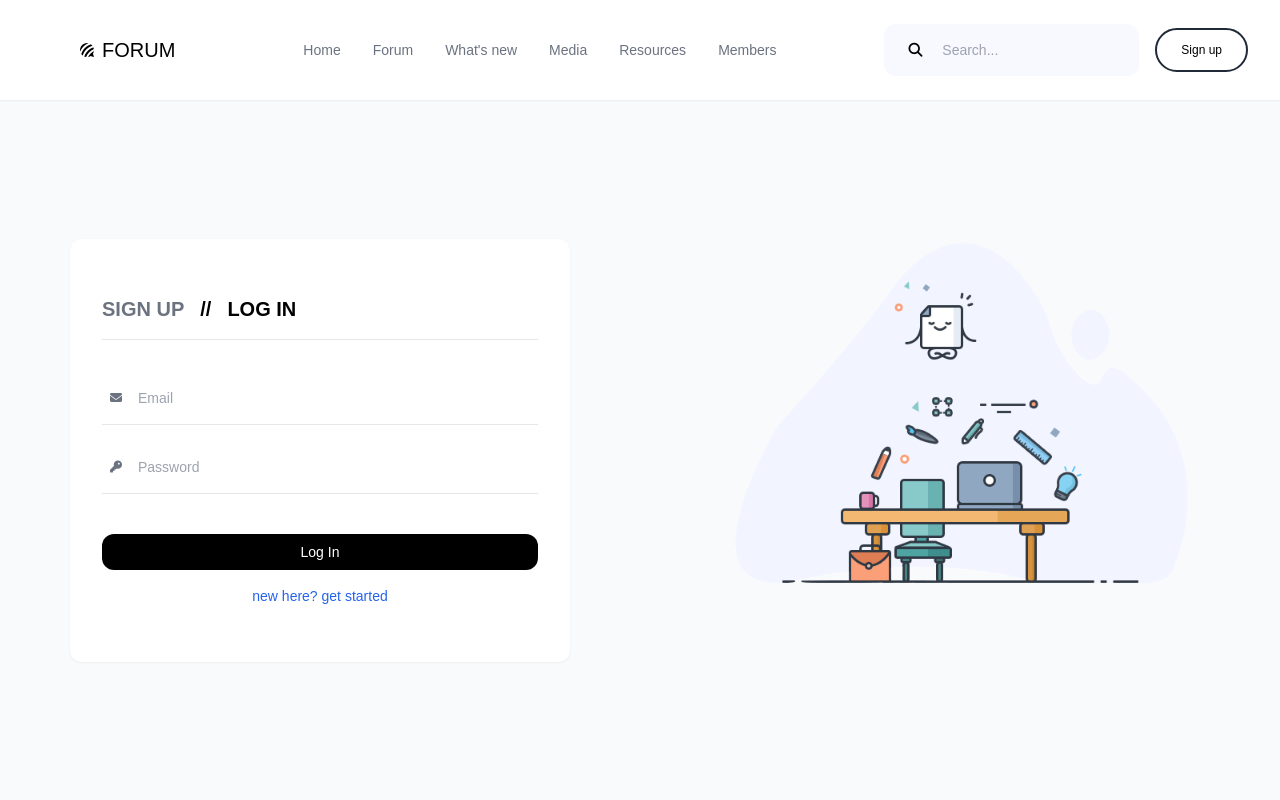
After one commit to ishwarjagdale/forum, a Django app: page /login/ in a window 1280 px wide. The commit adds this page. Run offline with Django 4.2, Linux system fonts and the light colour scheme; some libraries are stand-ins or nearby versions; some web fonts are replaced.

Commit message:
added signup login and logout views

```diff
--- a/forum/urls.py
+++ b/forum/urls.py
@@ -1,8 +1,12 @@
+from django.contrib.auth.views import LogoutView, LoginView
 from django.urls import path
-from .views import home, new_thread
 
+from .views import home, new_thread, sign_up, log_in
 
 urlpatterns = [
     path('', home, name='home'),
-    path('new-thread/', new_thread, name='new-thread')
+    path('new-thread/', new_thread, name='new-thread'),
+    path('signup/', sign_up, name='signup'),
+    path('login/', log_in, name='login'),
+    path('logout/', LogoutView.as_view(next_page='home'), name='logout'),
 ]
--- a/forum/views.py
+++ b/forum/views.py
@@ -1,6 +1,10 @@
-from django.shortcuts import render
+import datetime
 
-from .models import *
+from django.contrib.auth import login
+from django.shortcuts import render, redirect, reverse
+
+from .forms import SignUpForm, LogInForm
+from .models import Users, Thread
 
 
 def home(request):
@@ -12,21 +16,19 @@ def home(request):
     query = Thread.objects().all()
 
     populars = map(lambda x: {
-            "thread_id": x.thread_id,
-            "topic": x.topic,
-            "author": Users.objects.get(username=x.author),
-            "views": x.views,
-            "replies": x.replies,
-            "date_posted": x.date_posted
-        }, sorted(query, key=lambda x: x['views'], reverse=True)[: 3])
+        "thread_id": x.thread_id,
+        "topic": x.topic,
+        "author": Users.objects.get(username=x.author),
+        "views": x.views,
+        "replies": x.replies,
+        "date_posted": x.date_posted
+    }, sorted(query, key=lambda x: x['views'], reverse=True)[: 3])
 
     if "search" in request.GET:
         query = filter(lambda x: (request.GET.get("search").lower() in str(x.topic).lower()) or
                                  (request.GET.get("search").lower() in " ".join(x.tags).lower()), query)
     if "filter" in request.GET:
         query = filter(lambda x: request.GET.get("filter") in x.tags, query)
-
-    print(request.GET.get('filter'))
 
     for thread in query:
         threads.append({
@@ -51,4 +53,62 @@ def home(request):
 
 def new_thread(request):
     context = {'title': 'Home'}
-    return render(request, "forum/views/new_thread.html", context=context)
+    if request.user.is_authenticated:
+        return render(request, "forum/views/new-thread.html", context=context)
+    return redirect(reverse('login') + "?next=/new-thread/", next='new-thread')
+
+
+def sign_up(request):
+    context = {"title": "Sign Up"}
+
+    if request.user.is_authenticated:
+        return redirect(request.GET.get('next', default='home'))
+
+    if request.POST:
+        form = SignUpForm(request.POST)
+        if form.is_valid():
+            data = form.cleaned_data
+            name = data.get('name')
+            email = data.get('email')
+            password = data.get('password')
+            confirm_password = data.get('confirm_password')
+            print(name, email, password, confirm_password)
+            if password != confirm_password:
+                form.add_error("confirm_password", "Passwords doesn't match")
+            if not form.errors:
+                user = Users.create(name=name, email=email, password=password, authenticated=True, is_active=True)
+                login(request, user)
+                user.last_login = datetime.datetime.now()
+                user.save()
+                return redirect(request.GET.get('next', default='home'))
+
+        context['form'] = form
+        return render(request, "forum/views/sign-up.html", context=context)
+
+    return render(request, "forum/views/sign-up.html", context=context)
+
+
+def log_in(request):
+    if request.user.is_authenticated:
+        return redirect(request.GET.get('next', default='home'))
+
+    context = {"title": "Log In"}
+    if request.POST:
+        form = LogInForm(request.POST)
+        if form.is_valid():
+            data = form.cleaned_data
+            email = data.get("email")
+            password = data.get("password")
+
+            try:
+                user = Users.objects.get(email=email, password=password)
+                login(request, user)
+                user.last_login = datetime.datetime.now()
+                user.save()
+                return redirect(request.GET.get('next', default='home'))
+            except Users.DoesNotExist:
+                form.add_error('email', "Invalid email or password")
+
+        context['form'] = form
+        return render(request, "forum/views/sign-up.html", context=context)
+    return render(request, "forum/views/sign-up.html", context=context)
--- a/static/css/dist.css
+++ b/static/css/dist.css
@@ -525,8 +529,44 @@ video {
   top: 0px;
 }
 
+.bottom-0 {
+  bottom: 0px;
+}
+
+.right-0 {
+  right: 0px;
+}
+
+.-bottom-10 {
+  bottom: -2.5rem;
+}
+
+.bottom-10 {
+  bottom: 2.5rem;
+}
+
+.top-\[100px\] {
+  top: 100px;
+}
+
+.z-10 {
+  z-index: 10;
+}
+
+.z-20 {
+  z-index: 20;
+}
+
 .m-2 {
   margin: 0.5rem;
+}
+
+.m-auto {
+  margin: auto;
+}
+
+.m-4 {
+  margin: 1rem;
 }
 
 .mx-2 {
@@ -537,6 +577,25 @@ video {
 .mx-4 {
   margin-left: 1rem;
   margin-right: 1rem;
+}
+
+.my-2 {
+  margin-top: 0.5rem;
+  margin-bottom: 0.5rem;
+}
+
+.my-6 {
+  margin-top: 1.5rem;
+  margin-bottom: 1.5rem;
+}
+
+.my-4 {
+  margin-top: 1rem;
+  margin-bottom: 1rem;
+}
+
+.-mr-8 {
+  margin-right: -2rem;
 }
 
 .mb-1 {
@@ -563,6 +622,22 @@ video {
   margin-right: 1rem;
 }
 
+.mt-4 {
+  margin-top: 1rem;
+}
+
+.mb-8 {
+  margin-bottom: 2rem;
+}
+
+.mt-8 {
+  margin-top: 2rem;
+}
+
+.mb-6 {
+  margin-bottom: 1.5rem;
+}
+
 .block {
   display: block;
 }
@@ -610,6 +693,10 @@ video {
 
 .w-full {
   width: 100%;
+}
+
+.max-w-\[500px\] {
+  max-width: 500px;
 }
 
 .flex-1 {
@@ -661,9 +764,19 @@ video {
   border-color: rgb(31 41 55 / var(--tw-border-opacity));
 }
 
+.border-red-400 {
+  --tw-border-opacity: 1;
+  border-color: rgb(248 113 113 / var(--tw-border-opacity));
+}
+
 .bg-\[\#f8f8ff\] {
   --tw-bg-opacity: 1;
   background-color: rgb(248 248 255 / var(--tw-bg-opacity));
+}
+
+.bg-black {
+  --tw-bg-opacity: 1;
+  background-color: rgb(0 0 0 / var(--tw-bg-opacity));
 }
 
 .bg-green-100 {
@@ -707,6 +840,15 @@ video {
 
 .p-\[0\.75rem\] {
   padding: 0.75rem;
+}
+
+.p-1 {
+  padding: 0.25rem;
+}
+
+.px-10 {
+  padding-left: 2.5rem;
+  padding-right: 2.5rem;
 }
 
 .px-12 {
@@ -744,8 +886,22 @@ video {
   padding-bottom: 1.5rem;
 }
 
+.px-2 {
+  padding-left: 0.5rem;
+  padding-right: 0.5rem;
+}
+
+.px-\[1\.25rem\] {
+  padding-left: 1.25rem;
+  padding-right: 1.25rem;
+}
+
 .pb-2 {
   padding-bottom: 0.5rem;
+}
+
+.pb-4 {
+  padding-bottom: 1rem;
 }
 
 .pb-8 {
@@ -827,6 +987,16 @@ video {
   color: rgb(251 146 60 / var(--tw-text-opacity));
 }
 
+.text-white {
+  --tw-text-opacity: 1;
+  color: rgb(255 255 255 / var(--tw-text-opacity));
+}
+
+.text-blue-600 {
+  --tw-text-opacity: 1;
+  color: rgb(37 99 235 / var(--tw-text-opacity));
+}
+
 .outline-none {
   outline: 2px solid transparent;
   outline-offset: 2px;
@@ -841,6 +1011,20 @@ video {
   filter: var(--tw-blur) var(--tw-brightness) var(--tw-contrast) var(--tw-grayscale) var(--tw-hue-rotate) var(--tw-invert) var(--tw-saturate) var(--tw-sepia) var(--tw-drop-shadow);
 }
 
+.transition-all {
+  transition-property: all;
+  transition-timing-function: cubic-bezier(0.4, 0, 0.2, 1);
+  transition-duration: 150ms;
+}
+
+.duration-300 {
+  transition-duration: 300ms;
+}
+
+.ease-in {
+  transition-timing-function: cubic-bezier(0.4, 0, 1, 1);
+}
+
 body {
   background: #f9fafc;
   height: 100vh;
@@ -848,6 +1032,7 @@ body {
   overflow-x: hidden;
   display: flex;
   flex-direction: column;
+  align-items: center;
 }
 
 .hover\:bg-\[\#1f1f1f\]:hover {
--- a/static/css/index.css
+++ b/static/css/index.css
@@ -10,4 +10,5 @@ body {
     overflow-x: hidden;
     display: flex;
     flex-direction: column;
+    align-items: center;
 }
--- a/templates/forum/components/navigation.html
+++ b/templates/forum/components/navigation.html
@@ -17,12 +17,12 @@
             <input class="bg-transparent outline-none" name="search" type="search" placeholder="Search..." minlength="0"/>
         </form>
         {% if user.is_authenticated %}
-            <button class="far fa-bell p-2 hover:bg-[#e4e4e4] rounded-full mr-2"></button>
-            <button class="far fa-envelope p-2 hover:bg-[#e4e4e4] rounded-full mr-4"></button>
-            <img src="{{ user.profile_url }}" class="object-cover w-[36px] aspect-square rounded-full" alt="user-img"/>
-            <button class="fas fa-chevron-down text-sm hover:bg-[#e4e4e4] p-2 rounded-full mx-2"></button>
+            <button class="far fa-bell p-4 hover:bg-[#e4e4e4] rounded-full mr-2"></button>
+            <button class="far fa-envelope p-4 hover:bg-[#e4e4e4] rounded-full mr-4"></button>
+            <img src="{{ user.profile_url }}" class="object-cover w-[36px] aspect-square rounded-full mr-4" alt="user-img"/>
+            <a href="{% url 'logout' %}" class="fas fa-sign-out text-sm hover:bg-[#e4e4e4] p-4 px-[1.25rem] rounded-full" title="Log out"></a>
         {% else %}
-            <a href="/sign-up" class="p-[0.75rem] px-6 hover:bg-[#1f1f1f] hover:text-white rounded-full border-2 border-gray-800 text-xs font-Poppins font-medium">Sign up</a>
+            <a href="{% url 'signup' %}" class="p-[0.75rem] px-6 hover:bg-[#1f1f1f] hover:text-white rounded-full border-2 border-gray-800 text-xs font-Poppins font-medium">Sign up</a>
         {% endif %}
     </div>
 </div>
--- a/templates/forum/views/new_thread.html
+++ b/templates/forum/views/new-thread.html
@@ -2,7 +2,7 @@
 
 {% block body %}
     {% include "forum/components/navigation.html" %}
-    <div class="flex items-start m-2 flex-1">
+    <div class="flex items-start m-2 flex-1 w-full">
         {% include "forum/components/sidebar.html" %}
         <div class="flex flex-col bg-white p-8 drop-shadow-sm rounded-xl mx-2 flex-1 h-full">
 
--- /dev/null
+++ b/templates/forum/views/sign-up.html
@@ -0,0 +1,74 @@
+{% extends "forum/layouts/base.html" %}
+{% load static %}
+
+{% block body %}
+    {% include "forum/components/navigation.html" %}
+    <div class="flex items-center flex-1 w-full transition-all duration-300 ease-in">
+        <div class="flex flex-1 items-center justify-center">
+            <div class="flex flex-col p-8 bg-white font-Poppins rounded-xl drop-shadow-sm max-w-[500px] w-full">
+                <div class="flex items-center text-xl font-bold pb-4 my-6 border-b">
+                    <span onclick="toggleForms()" id="sign-up-title" class="block cursor-pointer">SIGN UP</span>
+                    <span class="block mx-4">//</span>
+                    <span onclick="toggleForms()" id="log-in-title" class="block cursor-pointer text-gray-500">LOG IN</span>
+                </div>
+                {% if form %}
+                    {% for field in form %}
+                        {% for error in field.errors %}
+                            <span class="text-sm p-2 bg-[#f8f8ff] border-l-4 border-red-400 mb-2"><b class="font-[600] mr-2">{{ field.label }}:</b> {{ error }}</span>
+                        {% endfor %}
+                    {% endfor %}
+                {% endif %}
+                <form id="sign-up-form" method="post" class="flex flex-col flex-1">
+                    {% csrf_token %}
+                    <label class="my-2 flex text-sm items-center border-b">
+                        <i class="fas fa-user -mr-8 z-10 text-xs text-gray-500 block p-2"></i>
+                        <input value="{{ form.name.value|default_if_none:'' }}" class="p-4 px-10 w-full outline-none focus:bg-[#f8f8ff]" type="text" name="name" placeholder="Name" required autocomplete="name" />
+                    </label>
+                    <label class="my-2 flex text-sm  items-center border-b">
+                        <i class="fas fa-envelope -mr-8 z-10 text-xs text-gray-500 block p-2"></i>
+                        <input value="{{ form.email.value|default_if_none:'' }}" class="p-4 px-10 w-full outline-none focus:bg-[#f8f8ff]" type="email" name="email" placeholder="Email" required autocomplete="username" />
+                    </label>
+                    <label class="my-2 flex text-sm  items-center border-b">
+                        <i class="fas fa-key -mr-8 z-10 text-xs text-gray-500 block p-2"></i>
+                        <input class="p-4 px-10 w-full outline-none focus:bg-[#f8f8ff]" type="password" name="password" placeholder="New password" required autocomplete="new-password" minlength="6" />
+                    </label>
+                    <label class="my-2 flex text-sm  items-center border-b">
+                        <i class="fas fa-key -mr-8 z-10 text-xs text-gray-500 block p-2"></i>
+                        <input class="p-4 px-10 w-full outline-none focus:bg-[#f8f8ff]" type="password" name="confirm_password" placeholder="Confirm password" required autocomplete="new-password" minlength="6" />
+                    </label>
+                    <button type="submit" name="submit" class="p-2 text-sm w-full rounded-xl bg-black text-white mt-8">Sign Up</button>
+                    <a href="{% url 'login' %}" class="m-4 mb-6 text-sm text-center text-blue-600 hover:text-blue-400">have an account? log in</a>
+                </form>
+                <form id="log-in-form" method="post" class="flex flex-col flex-1 hidden">
+                    {% csrf_token %}
+                    <label class="my-2 flex text-sm  items-center border-b">
+                        <i class="fas fa-envelope -mr-8 z-10 text-xs text-gray-500 block p-2"></i>
+                        <input class="p-4 px-10 w-full outline-none focus:bg-[#f8f8ff]" type="email" name="email" placeholder="Email" required autocomplete="username" />
+                    </label>
+                    <label class="my-2 flex text-sm  items-center border-b">
+                        <i class="fas fa-key -mr-8 z-10 text-xs text-gray-500 block p-2"></i>
+                        <input class="p-4 px-10 w-full outline-none focus:bg-[#f8f8ff]" type="password" name="password" placeholder="Password" required autocomplete="current-password" />
+                    </label>
+                    <button type="submit" name="submit" class="p-2 text-sm w-full rounded-xl bg-black text-white mt-8">Log In</button>
+                    <a href="{% url 'signup' %}" class="m-4 mb-6 text-sm text-center text-blue-600 hover:text-blue-400">new here? get started</a>
+                </form>
+            </div>
+        </div>
+        <script type="text/javascript">
+        const toggleForms = () => {
+            document.getElementById('log-in-title').classList.toggle('text-gray-500')
+            document.getElementById('sign-up-title').classList.toggle('text-gray-500')
+
+            document.getElementById('log-in-form').classList.toggle('hidden')
+            document.getElementById('sign-up-form').classList.toggle('hidden')
+        }
+
+        if(window.location.pathname === "/login/") {
+            toggleForms();
+        }
+    </script>
+        <div class="flex flex-1 items-center justify-center">
+            <img src="{% static "img/sign-up.png" %}" alt="sign-up-image" />
+        </div>
+    </div>
+{% endblock %}
```
Also changed, not shown: other parts of static/css/dist.css (+62 -0 lines), forum/forms.py (added, +13 -0 lines), templates/forum/components/sidebar.html (+2 -5 lines), templates/forum/views/home.html (+9 -2 lines), static/img/sign-up.png (added).
